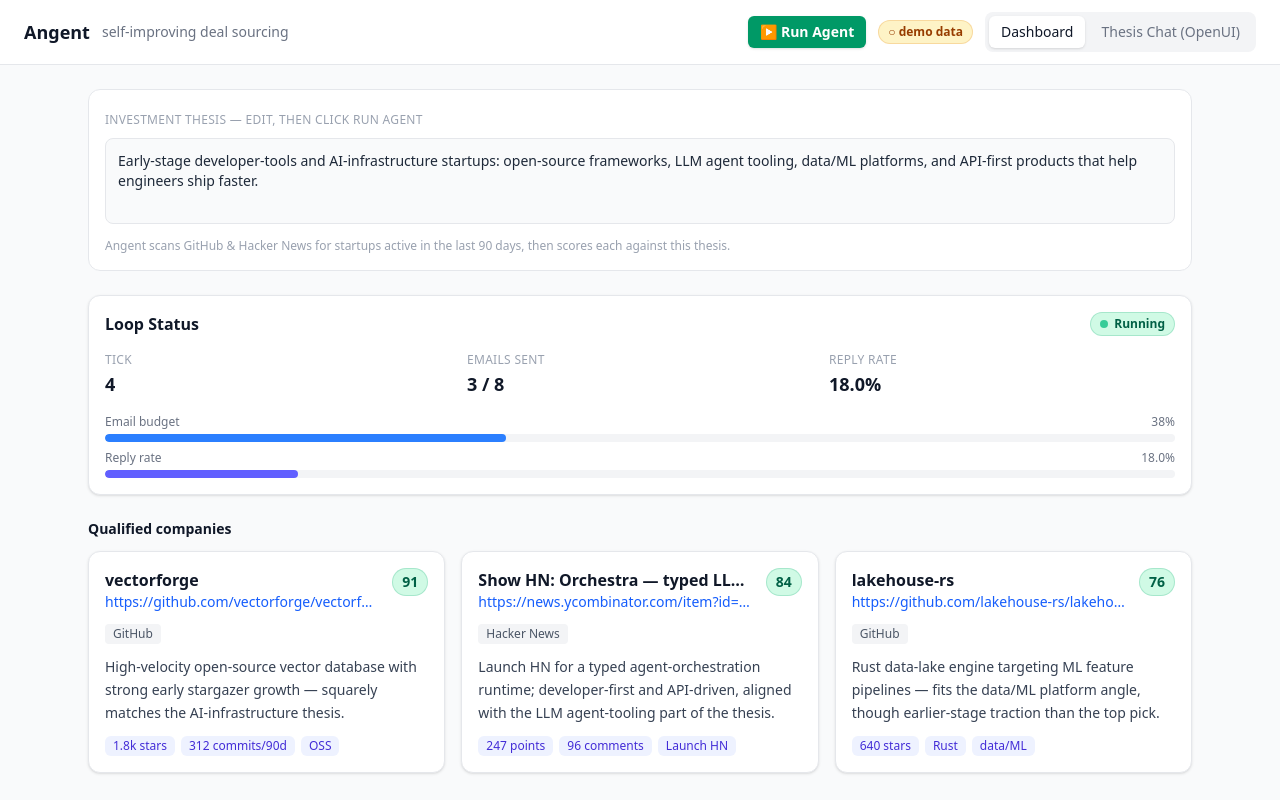
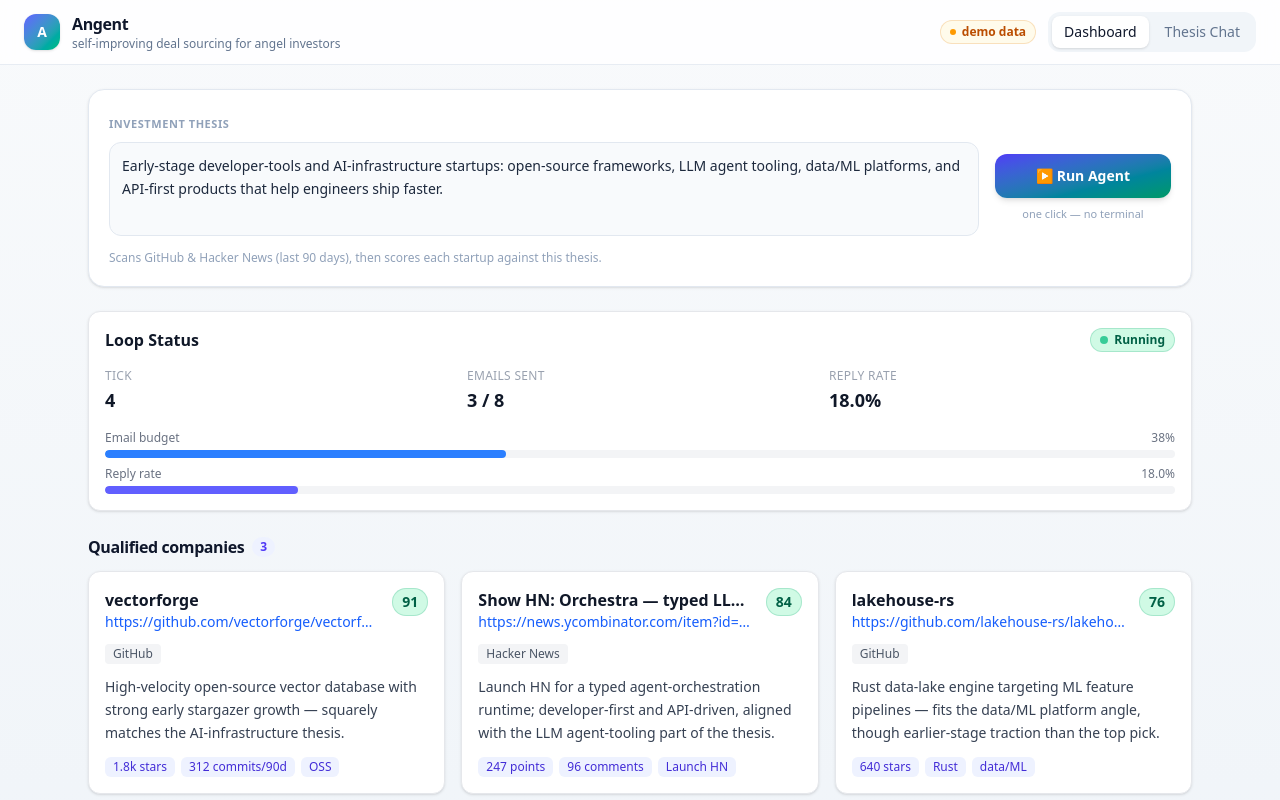
Before and after one commit to Jiyungi/angent, a Next.js app in the folder genui-chat-app/: page / in a window 1280 px wide. Built offline with nearby package versions, Linux system fonts and the light colour scheme.

Commit message:
polish(ui): refined header, gradient brand + run button, nicer thesis/run panel and sections

```diff
--- a/genui-chat-app/src/app/page.tsx
+++ b/genui-chat-app/src/app/page.tsx
@@ -236,56 +236,48 @@
       : DRAFT;
 
   return (
-    <div className="flex h-screen w-screen flex-col overflow-hidden bg-gray-50">
+    <div className="flex h-screen w-screen flex-col overflow-hidden bg-linear-to-b from-slate-50 to-slate-100 text-slate-900">
       {/* Header */}
-      <header className="flex items-center justify-between border-b border-gray-200 bg-white px-6 py-3">
+      <header className="flex items-center justify-between border-b border-slate-200/80 bg-white/80 px-6 py-3 backdrop-blur">
         <div className="flex items-center gap-3">
-          <span className="text-lg font-bold text-gray-900">Angent</span>
-          <span className="hidden text-sm text-gray-500 sm:inline">
-            self-improving deal sourcing
-          </span>
+          <div className="flex h-9 w-9 items-center justify-center rounded-xl bg-linear-to-br from-indigo-500 to-emerald-500 text-sm font-black text-white shadow-sm">
+            A
+          </div>
+          <div className="leading-tight">
+            <div className="text-base font-bold tracking-tight text-slate-900">Angent</div>
+            <div className="hidden text-xs text-slate-500 sm:block">
+              self-improving deal sourcing for angel investors
+            </div>
+          </div>
         </div>
         <nav className="flex items-center gap-3">
-          <button
-            onClick={runAgent}
-            disabled={running}
-            className={`rounded-md px-3 py-1.5 text-sm font-semibold text-white shadow-sm transition ${
-              running ? "bg-emerald-500/70 cursor-wait" : "bg-emerald-600 hover:bg-emerald-700"
+          <span
+            className={`hidden items-center gap-1.5 rounded-full px-2.5 py-1 text-xs font-semibold ring-1 ring-inset sm:inline-flex ${
+              live
+                ? "bg-emerald-50 text-emerald-700 ring-emerald-600/20"
+                : "bg-amber-50 text-amber-700 ring-amber-600/20"
             }`}
-            title="Run the Angent control loop and watch results populate"
+            title={live ? "Reading live rows from ClickHouse" : "Showing representative data"}
           >
-            {running ? "● Sourcing deals…" : "▶ Run Agent"}
-          </button>
-          <span
-            className={`hidden rounded-full px-2.5 py-1 text-xs font-semibold ring-1 ring-inset sm:inline ${
-              live
-                ? "bg-emerald-100 text-emerald-800 ring-emerald-600/20"
-                : "bg-amber-100 text-amber-800 ring-amber-600/20"
-            }`}
-            title={live ? "Reading live rows from ClickHouse" : "Showing representative data (run the agent to populate ClickHouse)"}
-          >
-            {live ? "● live · ClickHouse" : "○ demo data"}
+            <span className={`h-1.5 w-1.5 rounded-full ${live ? "bg-emerald-500" : "bg-amber-500"}`} />
+            {live ? "live · ClickHouse" : "demo data"}
           </span>
-          <div className="flex gap-1 rounded-lg bg-gray-100 p-1 text-sm">
+          <div className="flex gap-1 rounded-xl bg-slate-100 p-1 text-sm">
             <button
               onClick={() => setTab("dashboard")}
-              className={`rounded-md px-3 py-1.5 font-medium transition ${
-                tab === "dashboard"
-                  ? "bg-white text-gray-900 shadow-sm"
-                  : "text-gray-500 hover:text-gray-800"
+              className={`rounded-lg px-3 py-1.5 font-medium transition ${
+                tab === "dashboard" ? "bg-white text-slate-900 shadow-sm" : "text-slate-500 hover:text-slate-800"
               }`}
             >
               Dashboard
             </button>
             <button
               onClick={() => setTab("thesis")}
-              className={`rounded-md px-3 py-1.5 font-medium transition ${
-                tab === "thesis"
-                  ? "bg-white text-gray-900 shadow-sm"
-                  : "text-gray-500 hover:text-gray-800"
+              className={`rounded-lg px-3 py-1.5 font-medium transition ${
+                tab === "thesis" ? "bg-white text-slate-900 shadow-sm" : "text-slate-500 hover:text-slate-800"
               }`}
             >
-              Thesis Chat (OpenUI)
+              Thesis Chat
             </button>
           </div>
         </nav>
@@ -295,21 +287,48 @@
       <main className="min-h-0 flex-1 overflow-auto">
         {tab === "dashboard" ? (
           <div className="mx-auto flex max-w-6xl flex-col gap-6 p-6">
-            <div className="rounded-xl border border-gray-200 bg-white p-4">
-              <label className="text-xs uppercase tracking-wide text-gray-400">
-                Investment thesis — edit, then click Run Agent
+            {/* Thesis + Run */}
+            <div className="overflow-hidden rounded-2xl border border-slate-200 bg-white shadow-sm">
+              <div className="flex flex-col gap-4 p-5 sm:flex-row sm:items-stretch">
+                <div className="flex-1">
+                  <label className="text-[11px] font-semibold uppercase tracking-wider text-slate-400">
+                    Investment thesis
                   </label>
                   <textarea
                     value={thesis}
                     onChange={(e) => setThesis(e.target.value)}
                     rows={3}
-                className="mt-2 w-full resize-none rounded-lg border border-gray-200 bg-gray-50 p-3 text-sm text-gray-800 focus:border-emerald-400 focus:bg-white focus:outline-none focus:ring-2 focus:ring-emerald-200"
+                    className="mt-2 w-full resize-none rounded-xl border border-slate-200 bg-slate-50 p-3 text-sm leading-relaxed text-slate-800 transition focus:border-emerald-400 focus:bg-white focus:outline-none focus:ring-4 focus:ring-emerald-100"
                     placeholder="Describe the startups you want to back…"
                   />
-              <p className="mt-2 text-xs text-gray-400">
-                Angent scans GitHub & Hacker News for startups active in the last 90 days, then
-                scores each against this thesis.
+                  <p className="mt-2 text-xs text-slate-400">
+                    Scans GitHub &amp; Hacker News (last 90 days), then scores each startup against this thesis.
                   </p>
+                </div>
+                <div className="flex shrink-0 flex-col items-stretch justify-center sm:w-44">
+                  <button
+                    onClick={runAgent}
+                    disabled={running}
+                    className={`flex items-center justify-center gap-2 rounded-xl px-4 py-3 text-sm font-bold text-white shadow-md transition ${
+                      running
+                        ? "cursor-wait bg-emerald-500/80"
+                        : "bg-linear-to-br from-indigo-600 to-emerald-600 hover:from-indigo-500 hover:to-emerald-500 hover:shadow-lg"
+                    }`}
+                  >
+                    {running ? (
+                      <>
+                        <span className="h-2 w-2 animate-pulse rounded-full bg-white" />
+                        Sourcing deals…
+                      </>
+                    ) : (
+                      <>▶ Run Agent</>
+                    )}
+                  </button>
+                  <p className="mt-2 text-center text-[11px] text-slate-400">
+                    {running ? "watching results populate" : "one click — no terminal"}
+                  </p>
+                </div>
+              </div>
             </div>
 
             <LoopStatusDisplay
@@ -322,9 +341,14 @@
             />
 
             <section className="flex flex-col gap-3">
-              <h2 className="text-sm font-semibold text-gray-900">
+              <div className="flex items-center gap-2">
+                <h2 className="text-base font-bold tracking-tight text-slate-900">
                   Qualified companies
                 </h2>
+                <span className="rounded-full bg-indigo-50 px-2 py-0.5 text-xs font-semibold text-indigo-600">
+                  {companies.length}
+                </span>
+              </div>
               <div className="grid grid-cols-1 gap-4 md:grid-cols-2 lg:grid-cols-3">
                 {companies.map((c) => (
                   <QualifiedCompanyCard key={c.url} {...c} />
@@ -333,15 +357,19 @@
             </section>
 
             <section className="flex flex-col gap-3">
-              <h2 className="text-sm font-semibold text-gray-900">
-                Drafted email (awaiting send)
+              <h2 className="text-base font-bold tracking-tight text-slate-900">
+                Drafted outreach <span className="font-normal text-slate-400">· awaiting your approval</span>
               </h2>
               <DraftedEmailPreview {...draft} />
             </section>
+
+            <div className="pb-2 text-center text-xs text-slate-400">
+              Powered by ClickHouse · TrueFoundry · Langfuse · Airbyte · x402
+            </div>
           </div>
         ) : (
           <div className="h-full w-full">
-            <ThesisChat initialThesis={DEMO_THESIS} />
+            <ThesisChat initialThesis={thesis} />
           </div>
         )}
       </main>
```
Lines whose indentation alone changed are shown as unchanged.
